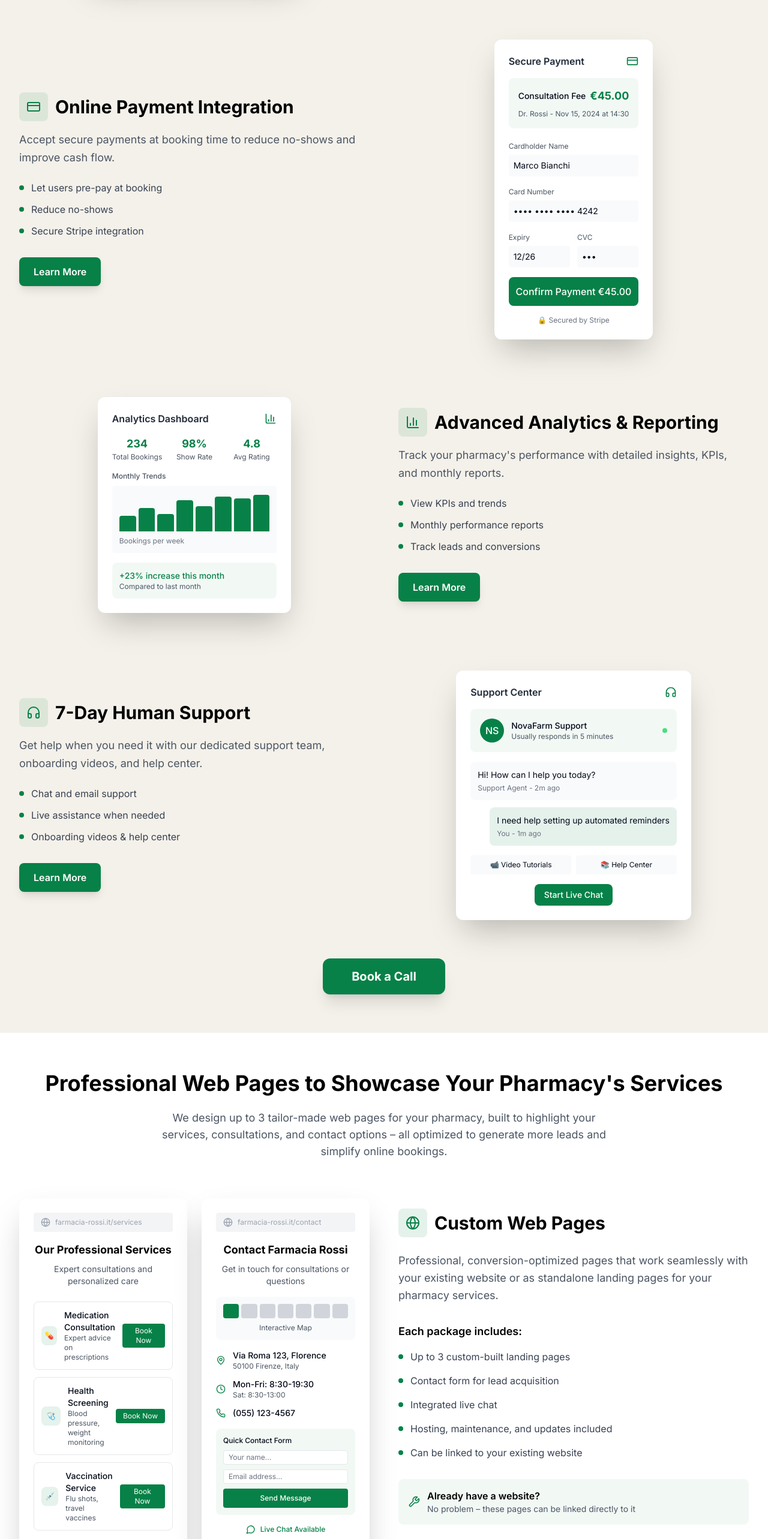
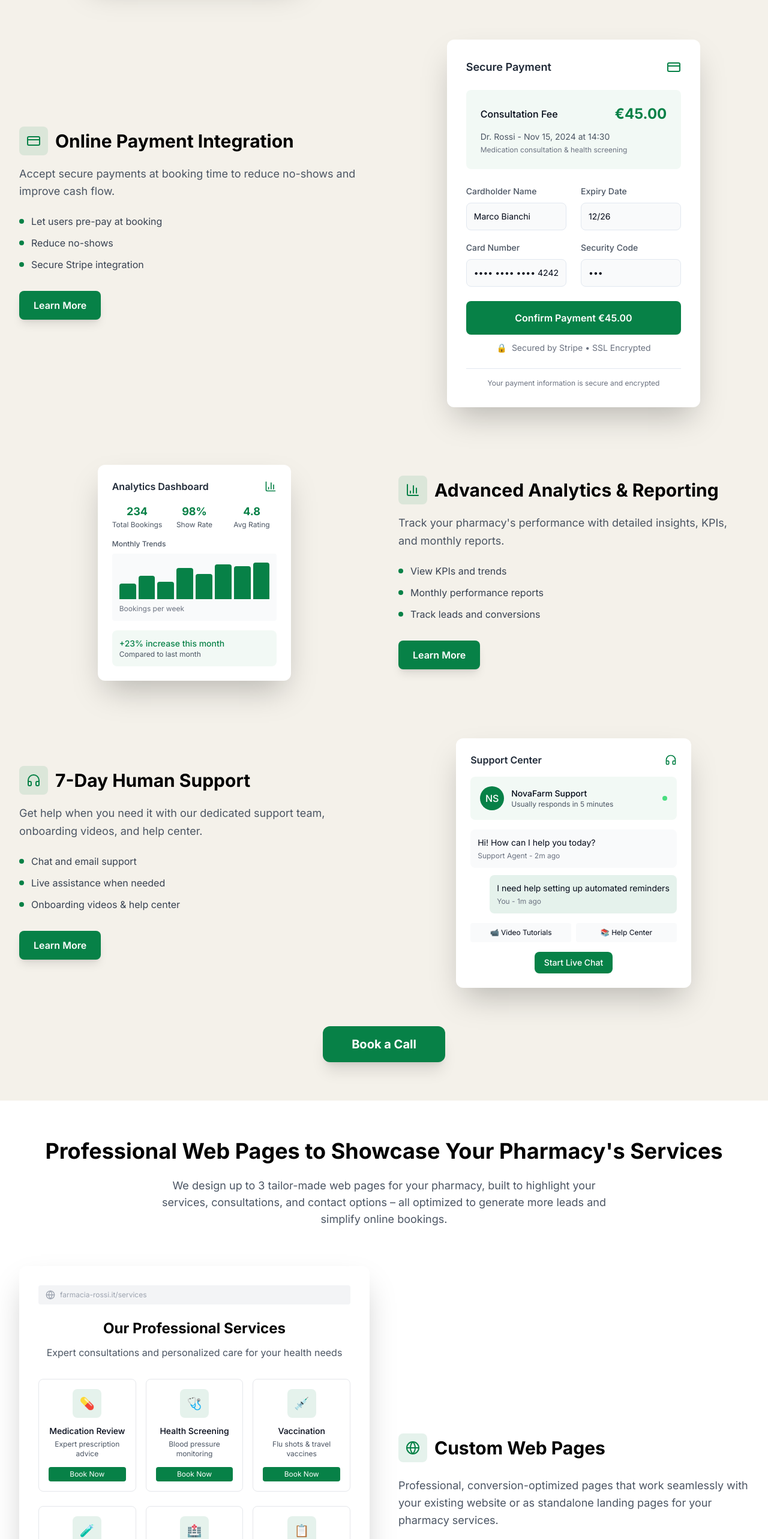
Before and after one commit to tave1013/novafarm-lead-machine, a React (Vite) app: page / in a window 1280 px wide. Shown: the part 2957-5523 px from the top of the page at 60% size. Built offline with nearby package versions, Linux system fonts and the light colour scheme.

Commit message:
Refactor: Update web pages image and widen payment image
- Simplified the "Custom Web Pages" service visual to use a single, realistic landing page mockup.
- Removed the "See Web Pages Examples" button.
- Widened the "Online Payment Integration" image for better visual balance.

```diff
--- a/src/components/FeatureMockups.tsx
+++ b/src/components/FeatureMockups.tsx
@@ -1,4 +1,3 @@
-
 import { Calendar, MessageCircle, Star, BarChart3, Users, CreditCard, Zap, Headphones } from 'lucide-react';
 
 export const BookingCalendarMockup = () => (
@@ -210,44 +209,59 @@ export const DashboardMockup = () => (
 );
 
 export const PaymentMockup = () => (
-  <div className="bg-white rounded-xl shadow-2xl p-6 max-w-md mx-auto">
-    <div className="flex items-center justify-between mb-4">
-      <h3 className="font-semibold text-gray-800">Secure Payment</h3>
-      <CreditCard className="w-5 h-5 text-[#078147]" />
+  <div className="bg-white rounded-xl shadow-2xl p-8 max-w-lg mx-auto">
+    <div className="flex items-center justify-between mb-6">
+      <h3 className="font-semibold text-gray-800 text-lg">Secure Payment</h3>
+      <CreditCard className="w-6 h-6 text-[#078147]" />
     </div>
-    <div className="space-y-4">
-      <div className="bg-[#078147]/5 p-4 rounded-lg">
-        <div className="flex items-center justify-between mb-2">
-          <span className="text-sm font-medium">Consultation Fee</span>
-          <span className="text-lg font-bold text-[#078147]">€45.00</span>
+    <div className="space-y-6">
+      <div className="bg-[#078147]/5 p-6 rounded-lg">
+        <div className="flex items-center justify-between mb-3">
+          <span className="text-base font-medium">Consultation Fee</span>
+          <span className="text-2xl font-bold text-[#078147]">€45.00</span>
         </div>
-        <div className="text-xs text-gray-600">Dr. Rossi - Nov 15, 2024 at 14:30</div>
+        <div className="text-sm text-gray-600">Dr. Rossi - Nov 15, 2024 at 14:30</div>
+        <div className="text-xs text-gray-500 mt-1">Medication consultation & health screening</div>
       </div>
-      <div className="space-y-3">
-        <div>
-          <label className="text-xs text-gray-600">Cardholder Name</label>
-          <div className="mt-1 p-2 bg-gray-50 rounded text-sm">Marco Bianchi</div>
-        </div>
-        <div>
-          <label className="text-xs text-gray-600">Card Number</label>
-          <div className="mt-1 p-2 bg-gray-50 rounded text-sm">•••• •••• •••• 4242</div>
-        </div>
-        <div className="grid grid-cols-2 gap-3">
+
+      <div className="grid grid-cols-2 gap-6">
+        <div className="space-y-4">
           <div>
-            <label className="text-xs text-gray-600">Expiry</label>
-            <div className="mt-1 p-2 bg-gray-50 rounded text-sm">12/26</div>
+            <label className="text-sm text-gray-600 font-medium">Cardholder Name</label>
+            <div className="mt-2 p-3 bg-gray-50 rounded-lg text-sm border">Marco Bianchi</div>
           </div>
           <div>
-            <label className="text-xs text-gray-600">CVC</label>
-            <div className="mt-1 p-2 bg-gray-50 rounded text-sm">•••</div>
+            <label className="text-sm text-gray-600 font-medium">Card Number</label>
+            <div className="mt-2 p-3 bg-gray-50 rounded-lg text-sm border">•••• •••• •••• 4242</div>
+          </div>
+        </div>
+
+        <div className="space-y-4">
+          <div>
+            <label className="text-sm text-gray-600 font-medium">Expiry Date</label>
+            <div className="mt-2 p-3 bg-gray-50 rounded-lg text-sm border">12/26</div>
+          </div>
+          <div>
+            <label className="text-sm text-gray-600 font-medium">Security Code</label>
+            <div className="mt-2 p-3 bg-gray-50 rounded-lg text-sm border">•••</div>
           </div>
         </div>
       </div>
-      <button className="w-full bg-[#078147] text-white py-3 rounded-lg font-medium">
-        Confirm Payment €45.00
-      </button>
-      <div className="flex items-center justify-center space-x-2 text-xs text-gray-500">
-        <span>🔒 Secured by Stripe</span>
+
+      <div className="space-y-3">
+        <button className="w-full bg-[#078147] text-white py-4 rounded-lg font-semibold text-base hover:bg-[#066139] transition-colors">
+          Confirm Payment €45.00
+        </button>
+        <div className="flex items-center justify-center space-x-2 text-sm text-gray-500">
+          <span>🔒</span>
+          <span>Secured by Stripe • SSL Encrypted</span>
+        </div>
+      </div>
+
+      <div className="border-t pt-4">
+        <div className="text-xs text-gray-500 text-center">
+          Your payment information is secure and encrypted
+        </div>
       </div>
     </div>
   </div>
--- a/src/components/WebsiteMockups.tsx
+++ b/src/components/WebsiteMockups.tsx
@@ -2,140 +2,127 @@
 import { Globe, MessageCircle, MapPin, Clock, Phone, Mail } from 'lucide-react';
 
 export const ServicesPageMockup = () => (
-  <div className="bg-white rounded-xl shadow-2xl p-6 max-w-md mx-auto">
-    <div className="mb-4">
-      <div className="h-8 bg-gray-100 rounded mb-4 flex items-center px-3">
+  <div className="bg-white rounded-xl shadow-2xl p-8 max-w-2xl mx-auto">
+    <div className="mb-6">
+      <div className="h-8 bg-gray-100 rounded mb-6 flex items-center px-3">
         <Globe className="w-4 h-4 text-gray-400 mr-2" />
         <span className="text-xs text-gray-400">farmacia-rossi.it/services</span>
       </div>
     </div>
 
-    <div className="space-y-4">
-      <div className="text-center mb-6">
-        <h3 className="text-lg font-bold text-black mb-2">Our Professional Services</h3>
-        <p className="text-sm text-gray-600">Expert consultations and personalized care</p>
+    <div className="space-y-6">
+      <div className="text-center mb-8">
+        <h3 className="text-2xl font-bold text-black mb-3">Our Professional Services</h3>
+        <p className="text-gray-600">Expert consultations and personalized care for your health needs</p>
       </div>
 
-      <div className="space-y-3">
-        <div className="border border-gray-200 rounded-lg p-3">
-          <div className="flex items-center space-x-3">
-            <div className="w-8 h-8 bg-[#078147]/10 rounded-lg flex items-center justify-center">
-              <span className="text-xs">💊</span>
-            </div>
-            <div className="flex-1">
-              <div className="font-medium text-sm">Medication Consultation</div>
-              <div className="text-xs text-gray-600">Expert advice on prescriptions</div>
-            </div>
-            <button className="bg-[#078147] text-white px-3 py-1 rounded text-xs">Book Now</button>
+      {/* Service grid - top row */}
+      <div className="grid grid-cols-3 gap-4 mb-6">
+        <div className="border border-gray-200 rounded-lg p-4 text-center">
+          <div className="w-12 h-12 bg-[#078147]/10 rounded-lg flex items-center justify-center mx-auto mb-3">
+            <span className="text-xl">💊</span>
           </div>
+          <div className="font-medium text-sm mb-1">Medication Review</div>
+          <div className="text-xs text-gray-600 mb-3">Expert prescription advice</div>
+          <button className="bg-[#078147] text-white px-3 py-1 rounded text-xs w-full">Book Now</button>
         </div>
 
-        <div className="border border-gray-200 rounded-lg p-3">
-          <div className="flex items-center space-x-3">
-            <div className="w-8 h-8 bg-[#078147]/10 rounded-lg flex items-center justify-center">
-              <span className="text-xs">🩺</span>
-            </div>
-            <div className="flex-1">
-              <div className="font-medium text-sm">Health Screening</div>
-              <div className="text-xs text-gray-600">Blood pressure, weight monitoring</div>
-            </div>
-            <button className="bg-[#078147] text-white px-3 py-1 rounded text-xs">Book Now</button>
+        <div className="border border-gray-200 rounded-lg p-4 text-center">
+          <div className="w-12 h-12 bg-[#078147]/10 rounded-lg flex items-center justify-center mx-auto mb-3">
+            <span className="text-xl">🩺</span>
           </div>
+          <div className="font-medium text-sm mb-1">Health Screening</div>
+          <div className="text-xs text-gray-600 mb-3">Blood pressure monitoring</div>
+          <button className="bg-[#078147] text-white px-3 py-1 rounded text-xs w-full">Book Now</button>
         </div>
 
-        <div className="border border-gray-200 rounded-lg p-3">
-          <div className="flex items-center space-x-3">
-            <div className="w-8 h-8 bg-[#078147]/10 rounded-lg flex items-center justify-center">
-              <span className="text-xs">💉</span>
+        <div className="border border-gray-200 rounded-lg p-4 text-center">
+          <div className="w-12 h-12 bg-[#078147]/10 rounded-lg flex items-center justify-center mx-auto mb-3">
+            <span className="text-xl">💉</span>
+          </div>
+          <div className="font-medium text-sm mb-1">Vaccination</div>
+          <div className="text-xs text-gray-600 mb-3">Flu shots & travel vaccines</div>
+          <button className="bg-[#078147] text-white px-3 py-1 rounded text-xs w-full">Book Now</button>
+        </div>
+      </div>
+
+      {/* Service grid - bottom row */}
+      <div className="grid grid-cols-3 gap-4 mb-6">
+        <div className="border border-gray-200 rounded-lg p-4 text-center">
+          <div className="w-12 h-12 bg-[#078147]/10 rounded-lg flex items-center justify-center mx-auto mb-3">
+            <span className="text-xl">🧪</span>
+          </div>
+          <div className="font-medium text-sm mb-1">Lab Tests</div>
+          <div className="text-xs text-gray-600 mb-3">Quick health checks</div>
+          <button className="bg-[#078147] text-white px-3 py-1 rounded text-xs w-full">Book Now</button>
+        </div>
+
+        <div className="border border-gray-200 rounded-lg p-4 text-center">
+          <div className="w-12 h-12 bg-[#078147]/10 rounded-lg flex items-center justify-center mx-auto mb-3">
+            <span className="text-xl">🏥</span>
+          </div>
+          <div className="font-medium text-sm mb-1">Consultations</div>
+          <div className="text-xs text-gray-600 mb-3">Personal health advice</div>
+          <button className="bg-[#078147] text-white px-3 py-1 rounded text-xs w-full">Book Now</button>
+        </div>
+
+        <div className="border border-gray-200 rounded-lg p-4 text-center">
+          <div className="w-12 h-12 bg-[#078147]/10 rounded-lg flex items-center justify-center mx-auto mb-3">
+            <span className="text-xl">📋</span>
+          </div>
+          <div className="font-medium text-sm mb-1">Wellness Check</div>
+          <div className="text-xs text-gray-600 mb-3">Complete health review</div>
+          <button className="bg-[#078147] text-white px-3 py-1 rounded text-xs w-full">Book Now</button>
+        </div>
+      </div>
+
+      {/* Featured service with image and text layout */}
+      <div className="border border-[#078147]/20 rounded-lg p-6 bg-[#078147]/5">
+        <div className="grid grid-cols-2 gap-6 items-center">
+          <div>
+            <h4 className="text-lg font-bold text-black mb-2">Specialized Consultations</h4>
+            <p className="text-sm text-gray-600 mb-4">Get personalized advice from our expert pharmacists on medication management, drug interactions, and wellness planning.</p>
+            <div className="space-y-2 mb-4">
+              <div className="flex items-center space-x-2">
+                <div className="w-1.5 h-1.5 bg-[#078147] rounded-full"></div>
+                <span className="text-xs text-gray-700">One-on-one consultation</span>
+              </div>
+              <div className="flex items-center space-x-2">
+                <div className="w-1.5 h-1.5 bg-[#078147] rounded-full"></div>
+                <span className="text-xs text-gray-700">Detailed health assessment</span>
+              </div>
+              <div className="flex items-center space-x-2">
+                <div className="w-1.5 h-1.5 bg-[#078147] rounded-full"></div>
+                <span className="text-xs text-gray-700">Personalized recommendations</span>
+              </div>
             </div>
-            <div className="flex-1">
-              <div className="font-medium text-sm">Vaccination Service</div>
-              <div className="text-xs text-gray-600">Flu shots, travel vaccines</div>
+            <button className="bg-[#078147] text-white px-4 py-2 rounded-lg text-sm font-medium">
+              Schedule Consultation
+            </button>
+          </div>
+          <div className="bg-white rounded-lg p-4 shadow-sm">
+            <div className="w-full h-32 bg-gradient-to-br from-[#078147]/10 to-[#078147]/5 rounded-lg flex items-center justify-center mb-3">
+              <div className="text-center">
+                <div className="w-16 h-16 bg-[#078147] rounded-full flex items-center justify-center mx-auto mb-2">
+                  <span className="text-2xl text-white">👩‍⚕️</span>
+                </div>
+                <div className="text-xs text-gray-600">Expert Pharmacist</div>
+              </div>
             </div>
-            <button className="bg-[#078147] text-white px-3 py-1 rounded text-xs">Book Now</button>
+            <div className="text-center">
+              <div className="text-sm font-medium text-black">Dr. Maria Rossi</div>
+              <div className="text-xs text-gray-600">15+ years experience</div>
+            </div>
           </div>
         </div>
       </div>
 
-      <div className="bg-[#078147]/5 p-3 rounded-lg mt-4">
-        <div className="text-xs text-[#078147] font-medium text-center">
-          Book online or call (055) 123-4567
+      <div className="bg-[#078147]/5 p-4 rounded-lg text-center">
+        <div className="text-sm text-[#078147] font-medium">
+          📞 Book online or call (055) 123-4567
         </div>
+        <div className="text-xs text-gray-600 mt-1">Available Mon-Fri 8:30-19:30, Sat 8:30-13:00</div>
       </div>
     </div>
   </div>
 );
-
-export const ContactPageMockup = () => (
-  <div className="bg-white rounded-xl shadow-2xl p-6 max-w-md mx-auto">
-    <div className="mb-4">
-      <div className="h-8 bg-gray-100 rounded mb-4 flex items-center px-3">
-        <Globe className="w-4 h-4 text-gray-400 mr-2" />
-        <span className="text-xs text-gray-400">farmacia-rossi.it/contact</span>
-      </div>
-    </div>
-
-    <div className="space-y-4">
-      <div className="text-center mb-4">
-        <h3 className="text-lg font-bold text-black mb-2">Contact Farmacia Rossi</h3>
-        <p className="text-sm text-gray-600">Get in touch for consultations or questions</p>
-      </div>
-
-      <div className="bg-gray-50 rounded-lg p-3 mb-4">
-        <div className="grid grid-cols-7 gap-1 mb-2">
-          <div className="h-6 bg-[#078147] rounded"></div>
-          <div className="h-6 bg-gray-300 rounded"></div>
-          <div className="h-6 bg-gray-300 rounded"></div>
-          <div className="h-6 bg-gray-300 rounded"></div>
-          <div className="h-6 bg-gray-300 rounded"></div>
-          <div className="h-6 bg-gray-300 rounded"></div>
-          <div className="h-6 bg-gray-300 rounded"></div>
-        </div>
-        <div className="text-xs text-gray-600 text-center">Interactive Map</div>
-      </div>
-
-      <div className="space-y-3">
-        <div className="flex items-center space-x-3">
-          <MapPin className="w-4 h-4 text-[#078147]" />
-          <div className="text-sm">
-            <div className="font-medium">Via Roma 123, Florence</div>
-            <div className="text-gray-600 text-xs">50100 Firenze, Italy</div>
-          </div>
-        </div>
-
-        <div className="flex items-center space-x-3">
-          <Clock className="w-4 h-4 text-[#078147]" />
-          <div className="text-sm">
-            <div className="font-medium">Mon-Fri: 8:30-19:30</div>
-            <div className="text-gray-600 text-xs">Sat: 8:30-13:00</div>
-          </div>
-        </div>
-
-        <div className="flex items-center space-x-3">
-          <Phone className="w-4 h-4 text-[#078147]" />
-          <div className="text-sm font-medium">(055) 123-4567</div>
-        </div>
-      </div>
-
-      <div className="bg-[#078147]/5 p-3 rounded-lg">
-        <div className="text-xs font-medium mb-2">Quick Contact Form</div>
-        <div className="space-y-2">
-          <div className="h-6 bg-white border border-gray-200 rounded px-2 flex items-center">
-            <span className="text-xs text-gray-500">Your name...</span>
-          </div>
-          <div className="h-6 bg-white border border-gray-200 rounded px-2 flex items-center">
-            <span className="text-xs text-gray-500">Email address...</span>
-          </div>
-          <button className="w-full bg-[#078147] text-white py-2 rounded text-xs font-medium">
-            Send Message
-          </button>
-        </div>
-      </div>
-
-      <div className="flex items-center justify-center space-x-2">
-        <MessageCircle className="w-4 h-4 text-[#078147]" />
-        <span className="text-xs text-[#078147] font-medium">Live Chat Available</span>
-      </div>
-    </div>
-  </div>
-);
--- a/src/components/WebsiteServicesSection.tsx
+++ b/src/components/WebsiteServicesSection.tsx
@@ -1,6 +1,6 @@
 
 import { Globe, MessageCircle, Server, Wrench } from 'lucide-react';
-import { ServicesPageMockup, ContactPageMockup } from './WebsiteMockups';
+import { ServicesPageMockup } from './WebsiteMockups';
 
 const WebsiteServicesSection = () => {
   const features = [
@@ -25,16 +25,9 @@ const WebsiteServicesSection = () => {
         </div>
 
         <div className="lg:grid lg:grid-cols-2 lg:gap-12 items-center mb-16">
-          {/* Mockups */}
-          <div className="mb-8 lg:mb-0">
-            <div className="grid grid-cols-1 md:grid-cols-2 gap-6">
-              <div className="flex justify-center">
-                <ServicesPageMockup />
-              </div>
-              <div className="flex justify-center">
-                <ContactPageMockup />
-              </div>
-            </div>
+          {/* Mockup */}
+          <div className="mb-8 lg:mb-0 flex justify-center">
+            <ServicesPageMockup />
           </div>
 
           {/* Content */}
@@ -61,7 +54,7 @@ const WebsiteServicesSection = () => {
               ))}
             </div>
 
-            <div className="bg-[#078147]/5 p-4 rounded-lg mb-6">
+            <div className="bg-[#078147]/5 p-4 rounded-lg">
               <div className="flex items-center space-x-3">
                 <Wrench className="w-5 h-5 text-[#078147]" />
                 <div>
@@ -70,10 +63,6 @@ const WebsiteServicesSection = () => {
                 </div>
               </div>
             </div>
-
-            <button className="bg-[#078147] text-white px-6 py-3 rounded-lg font-semibold hover:bg-[#066139] transition-all transform hover:scale-105 hover:-translate-y-1 shadow-lg hover:shadow-xl">
-              See Web Page Examples
-            </button>
           </div>
         </div>
       </div>
```
